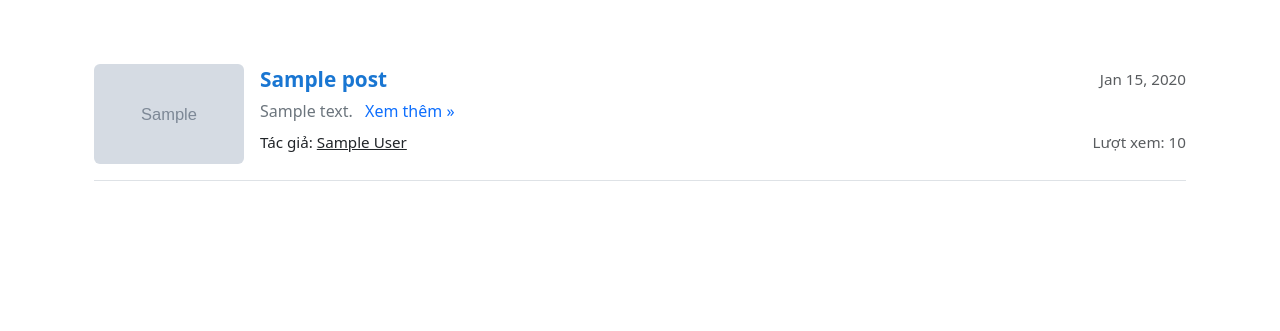
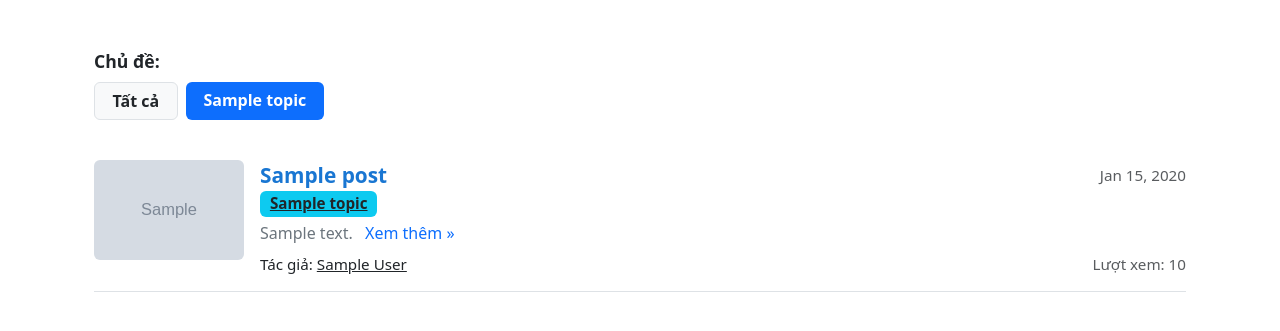
Before and after one commit to taitruong256/TexNote256, a Django app: a page that uses blog/templates/blog/post_list.html in a window 1280 px wide. Shown: the part 80-411 px from the top of the page. Run offline with Django 5.2, Linux system fonts and the light colour scheme; tables that the repository leaves empty hold one stand-in row (values such as "Sample post"); grey boxes marked "Sample" are stand-in pictures; some libraries are stand-ins or nearby versions.

Commit message:
add topic

```diff
--- a/blog/admin.py
+++ b/blog/admin.py
@@ -1,4 +1,5 @@
 from django.contrib import admin
-from .models import Post
+from .models import Post, Topic
 
 admin.site.register(Post)
+admin.site.register(Topic)
--- a/blog/models.py
+++ b/blog/models.py
@@ -4,6 +4,14 @@ from django.conf import settings
 from django.contrib.auth.models import User
 
 # Create your models here.
+
+class Topic(models.Model):
+    name = models.CharField(max_length=100, unique=True)
+    slug = models.SlugField(max_length=120, unique=True)
+    description = models.CharField(max_length=300, blank=True, default="")
+
+    def __str__(self):
+        return self.name
 
 class Post(models.Model):
     title = models.CharField(max_length=5000)
@@ -15,6 +23,7 @@ class Post(models.Model):
     public = models.BooleanField(default=False)
     thumbnail = models.ImageField(upload_to='thumbnails/', null=True, blank=True, default=None, help_text="Ảnh đại diện bài viết")
     excerpt = models.CharField(max_length=300, blank=True, default="", help_text="Mô tả ngắn gọn bài viết")
+    topics = models.ManyToManyField(Topic, related_name='posts', blank=True, help_text="Các chủ đề liên quan")
 
     def __str__(self):
         return self.title
--- a/blog/templates/blog/post_list.html
+++ b/blog/templates/blog/post_list.html
@@ -1,6 +1,17 @@
 {% extends 'base.html' %}
 {% block content %}
 <div class="container py-4">
+  {% if topics %}
+  <div class="mb-4">
+    <div class="fw-bold mb-2" style="font-size:1.1rem;">Chủ đề:</div>
+    <div class="d-flex flex-wrap gap-2">
+      <a href="{% url 'post_list' %}" class="badge {% if not selected_topic %}bg-primary text-white{% else %}bg-light text-dark border{% endif %}" style="font-size:1rem; padding:0.6em 1.1em; text-decoration:none;">Tất cả</a>
+      {% for topic in topics %}
+        <a href="?topic={{ topic.slug }}" class="badge {% if selected_topic == topic.slug %}bg-primary text-white{% else %}bg-light text-dark border{% endif %}" style="font-size:1rem; padding:0.6em 1.1em; text-decoration:none;">{{ topic.name }}</a>
+      {% endfor %}
+    </div>
+  </div>
+  {% endif %}
   {% for post in posts %}
   <div class="d-flex align-items-start py-3 border-bottom post-list-item">
     {% if post.thumbnail_url %}
@@ -14,6 +25,11 @@
       <div class="d-flex justify-content-between align-items-center">
         <a href="{% url 'post_detail' post.id %}" class="post-title-link" style="font-size:1.3rem;font-weight:600;color:#1976d2;text-decoration:none;">{{ post.title }}</a>
         <span class="text-muted" style="font-size:0.95rem;">{{ post.created_at|date:'M d, Y' }}</span>
+      </div>
+      <div class="mb-1">
+        {% for topic in post.topics.all %}
+          <a href="?topic={{ topic.slug }}" class="badge bg-info text-dark me-1" style="font-size:0.95em;">{{ topic.name }}</a>
+        {% endfor %}
       </div>
       <div class="mt-1 mb-2 text-secondary" style="font-size:1rem;">
         {{ post.excerpt|default_if_none:""|linebreaksbr }}
--- a/blog/views.py
+++ b/blog/views.py
@@ -1,5 +1,5 @@
 from django.shortcuts import render, redirect, get_object_or_404
-from .models import Post
+from .models import Post, Topic
 from .forms import PostForm
 import pypandoc
 import os
@@ -19,8 +19,12 @@ from io import BytesIO
 from django.core.files.base import ContentFile
 
 def post_list(request):
-    posts = Post.objects.select_related('author').order_by('-created_at')
-    return render(request, 'blog/post_list.html', {'posts': posts})
+    topic_slug = request.GET.get('topic')
+    topics = Topic.objects.all().order_by('name')
+    posts = Post.objects.select_related('author').prefetch_related('topics').order_by('-created_at')
+    if topic_slug:
+        posts = posts.filter(topics__slug=topic_slug)
+    return render(request, 'blog/post_list.html', {'posts': posts, 'topics': topics, 'selected_topic': topic_slug})
 
 def user_profile(request, username):
     user = get_object_or_404(User, username=username)
@@ -271,3 +275,9 @@ def api_post_file_content(request, pk):
     with open(file_path, 'r', encoding='utf-8') as f:
         content = f.read()
     return JsonResponse({'content': content})
+
+def topic_posts(request, slug):
+    topics = Topic.objects.all().order_by('name')
+    topic = get_object_or_404(Topic, slug=slug)
+    posts = topic.posts.select_related('author').prefetch_related('topics').order_by('-created_at')
+    return render(request, 'blog/post_list.html', {'posts': posts, 'topics': topics, 'selected_topic': slug, 'current_topic': topic})
```
